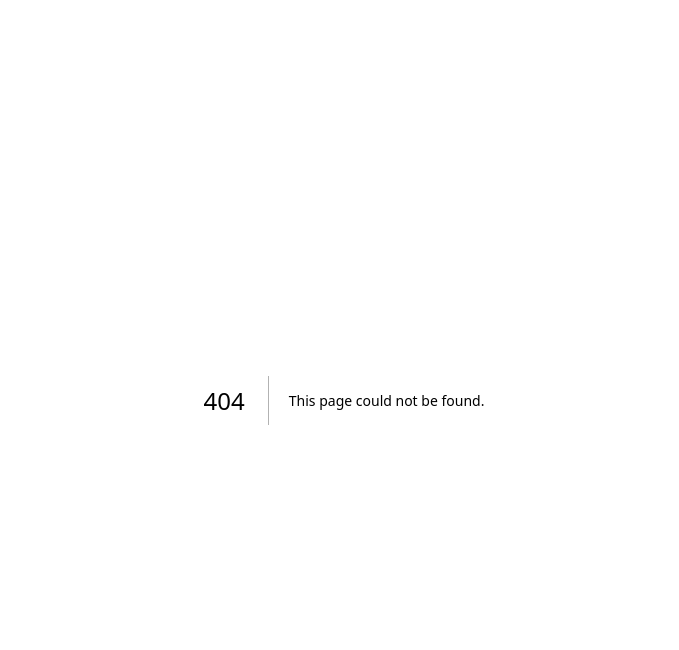
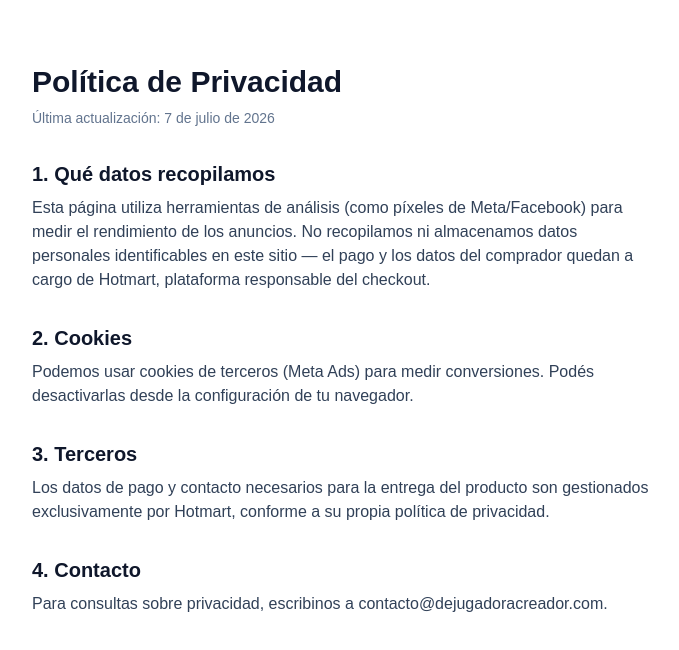
Before and after one commit to Alvusagencia-ux/Robotica-para-Crian-as, a Next.js app in the folder web/: page /privacidad in a window 1280 px wide. Before the commit this address had no page. Shown: the top 650 px of the page, without its empty margins (296-975 px from the left). Built offline with nearby package versions, Linux system fonts and the light colour scheme.

Commit message:
Add Política de Privacidad page

```diff
--- /dev/null
+++ b/web/app/privacidad/page.tsx
@@ -0,0 +1,33 @@
+import { CONTACT_EMAIL, LAST_UPDATED } from '@/lib/config'
+
+export default function Page() {
+  return (
+    <main className="mx-auto max-w-2xl px-6 py-16 text-slate-700">
+      <h1 className="text-3xl font-bold text-slate-900">Política de Privacidad</h1>
+      <p className="mt-2 text-sm text-slate-500">Última actualización: {LAST_UPDATED}</p>
+
+      <h2 className="mt-8 text-xl font-semibold text-slate-900">1. Qué datos recopilamos</h2>
+      <p className="mt-2">
+        Esta página utiliza herramientas de análisis (como píxeles de Meta/Facebook) para medir
+        el rendimiento de los anuncios. No recopilamos ni almacenamos datos personales
+        identificables en este sitio — el pago y los datos del comprador quedan a cargo de
+        Hotmart, plataforma responsable del checkout.
+      </p>
+
+      <h2 className="mt-8 text-xl font-semibold text-slate-900">2. Cookies</h2>
+      <p className="mt-2">
+        Podemos usar cookies de terceros (Meta Ads) para medir conversiones. Podés desactivarlas
+        desde la configuración de tu navegador.
+      </p>
+
+      <h2 className="mt-8 text-xl font-semibold text-slate-900">3. Terceros</h2>
+      <p className="mt-2">
+        Los datos de pago y contacto necesarios para la entrega del producto son gestionados
+        exclusivamente por Hotmart, conforme a su propia política de privacidad.
+      </p>
+
+      <h2 className="mt-8 text-xl font-semibold text-slate-900">4. Contacto</h2>
+      <p className="mt-2">Para consultas sobre privacidad, escribinos a {CONTACT_EMAIL}.</p>
+    </main>
+  )
+}
```
Also changed, not shown: 1 other file (tests, documents, lock files or other folders).
